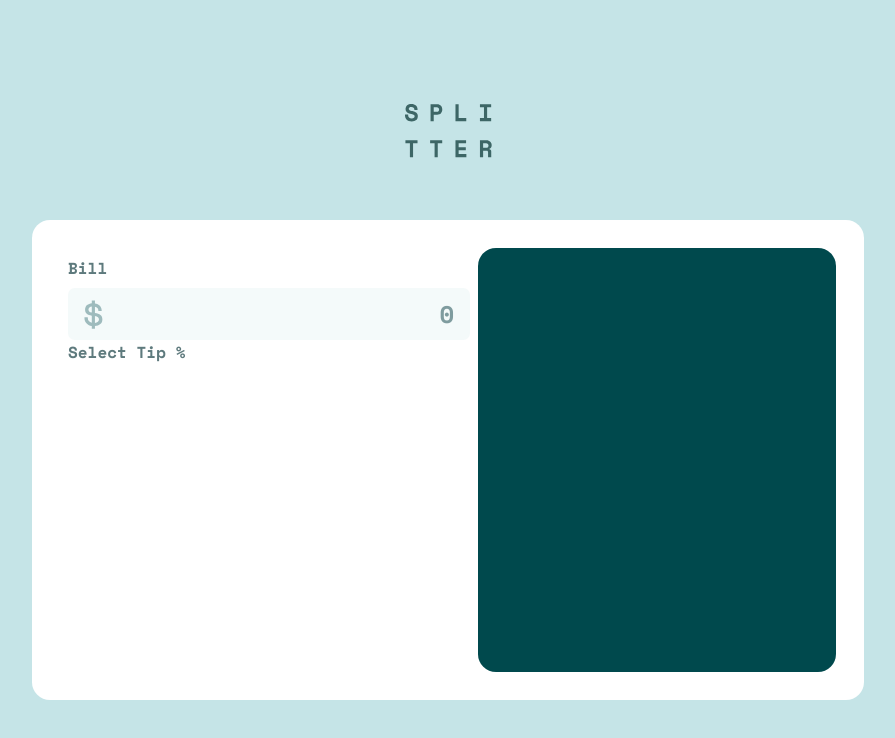
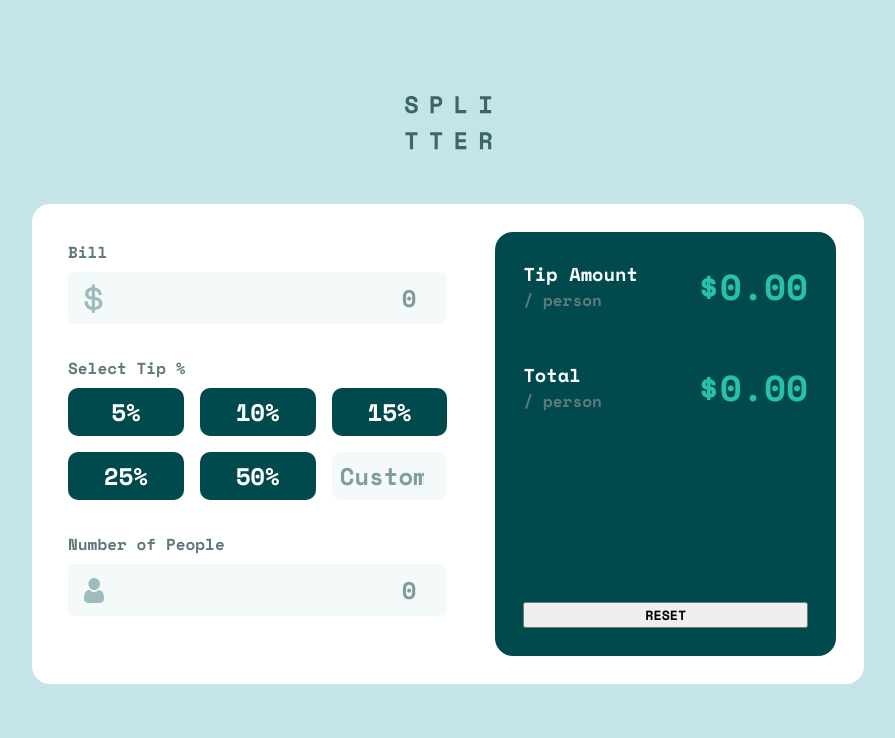
Before and after one commit to BeepBot99/tip-calculator-app, a plain HTML site: page index.html in a window 1280 px wide. Shown: the whole page, without its empty margins (192-1087 px from the left). Drawn offline with nearby package versions, Linux system fonts and the light colour scheme.

Commit message:
Create full layout

```diff
--- a/index.html
+++ b/index.html
@@ -1,5 +1,6 @@
 <!DOCTYPE html>
 <html lang="en">
+
 <head>
   <meta charset="UTF-8">
   <meta name="viewport" content="width=device-width, initial-scale=1.0">
@@ -8,17 +9,48 @@
   <title>Frontend Mentor | Tip calculator app</title>
   <link rel="preconnect" href="https://fonts.googleapis.com">
   <link rel="preconnect" href="https://fonts.gstatic.com" crossorigin>
-  <link href="https://fonts.googleapis.com/css2?family=Outfit:wght@400;700&family=Space+Mono:wght@700&display=swap" rel="stylesheet">
+  <link href="https://fonts.googleapis.com/css2?family=Outfit:wght@400;700&family=Space+Mono:wght@700&display=swap"
+    rel="stylesheet">
 </head>
+
 <body>
   <div class="logo"><img src="images/logo.svg" alt="Splitter Logo"></div>
   <div class="content">
     <div class="light-section">
-    <label for="bill">Bill</label>
-    <input type="text" placeholder="0" id="bill">
-    <label>Select Tip %</label>
+      <label for="bill">Bill</label>
+      <input type="number" placeholder="0" id="bill" style="background-image: url('images/icon-dollar.svg')" min="0">
+      <label>Select Tip %</label>
+      <div class="button-container">
+        <button>5%</button>
+        <button>10%</button>
+        <button>15%</button>
+        <button>25%</button>
+        <button>50%</button>
+        <input type="number" placeholder="Custom">
+      </div>
+      <label for="people">Number of People</label>
+      <input type="number" placeholder="0" id="people" style="background-image: url('images/icon-person.svg')" min="0">
     </div>
-    <div class="dark-section"></div>
+    <div class="dark-section">
+      <div class="total-category-container">
+        <div class="total-category">
+          <div class="total-category-text">
+            <h3>Tip Amount</h3>
+            <h4>/ person</h4>
+          </div>
+          <h2 id="tipAmountPerPerson">$0.00</h2>
+        </div>
+        <div class="total-category">
+          <div class="total-category-text">
+            <h3>Total</h3>
+            <h4>/ person</h4>
+          </div>
+          <h2 id="totalPerPerson">$0.00</h2>
+        </div>
+      </div>
+      <button id="resetButton">RESET</button>
+    </div>
   </div>
 </body>
+
 </html>
--- a/style.css
+++ b/style.css
@@ -23,7 +23,7 @@ body {
 }
 
 .logo {
-    padding: 3.5rem;
+    padding: 3rem;
 }
 
 .content {
@@ -41,13 +41,6 @@ body {
     margin-bottom: 1rem;
 }
 
-.dark-section {
-    background-color: var(--very-dark-cyan);
-    padding: 1.75rem;
-    border-radius: 18px;
-    flex: 3 1px;
-}
-
 label {
     display: block;
     color: var(--dark-grayish-cyan);
@@ -62,31 +55,124 @@ input {
     background-color: var(--very-light-grayish-cyan);
     color: var(--very-dark-cyan);
     width: 100%;
-    padding: 0.5rem 1rem 0.5rem 1rem;
+    padding: 0.5rem 1rem 0.5rem 3rem;
     font-size: 24px;
     border-radius: 7px;
-    background-image: url("images/icon-dollar.svg");
     background-repeat: no-repeat;
     background-size: 20px;
     background-position: 1rem center;
+    margin-bottom: 2rem;
+    caret-color: var(--strong-cyan);
+    cursor: pointer;
+}
+
+input:hover,
+input:focus {
+    outline: 3px solid var(--strong-cyan);
 }
 
 input::placeholder {
     color: var(--grayish-cyan);
 }
+
+.button-container {
+    display: flex;
+    flex-wrap: wrap;
+    gap: 1rem;
+    justify-content: stretch;
+}
+
+.button-container button,
+.button-container input {
+    background-color: var(--very-dark-cyan);
+    border: none;
+    flex: 1 1 7rem;
+    height: 3rem;
+    font-size: 24px;
+    border-radius: 10px;
+    color: var(--white);
+}
+
+.button-container input {
+    background-color: var(--very-light-grayish-cyan);
+    padding: 0.5rem;
+    text-align: center;
+    color: var(--very-dark-cyan);
+}
+
+.button-container input:focus {
+    text-align: right;
+}
+
+.button-container button:hover,
+.button-container button:active,
+.button-container button[selected] {
+    color: var(--very-dark-cyan);
+    background-color: var(--light-grayish-cyan);
+}
+
+.dark-section {
+    background-color: var(--very-dark-cyan);
+    padding: 1.75rem;
+    border-radius: 18px;
+    flex: 3 1px;
+    display: flex;
+    flex-direction: column;
+    justify-content: space-between;
+}
+
+.total-category{
+    display: flex;
+    justify-content: space-between;
+}
+
+.total-category h2 {
+    font-size: 36px;
+    color: var(--strong-cyan);
+}
+
+.total-category h2,
+.total-category h3,
+.total-category h4 {
+    margin: 0;
+}
+
+.total-category {
+    margin-bottom: 2rem;
+}
+
+.total-category h3 {
+    color: var(--white);
+}
+
+.total-category h4 {
+    color: var(--dark-grayish-cyan);
+}
+
 @media only screen and (min-width: 768px) {
     body {
         padding-top: 3rem;
     }
+
     .content {
         width: 65vw;
         height: 60vh;
         border-radius: 18px;
         flex-direction: row;
     }
+
     .light-section {
         flex: 4 1px;
         padding: 0.5rem;
         margin-bottom: 0;
+        padding-right: 3rem;
+    }
+
+    .total-category:nth-child(1) {
+        margin-bottom: 3rem;
+    }
+
+    .total-category:nth-child(2) {
+        margin-bottom: 0;
     }
 }
```
